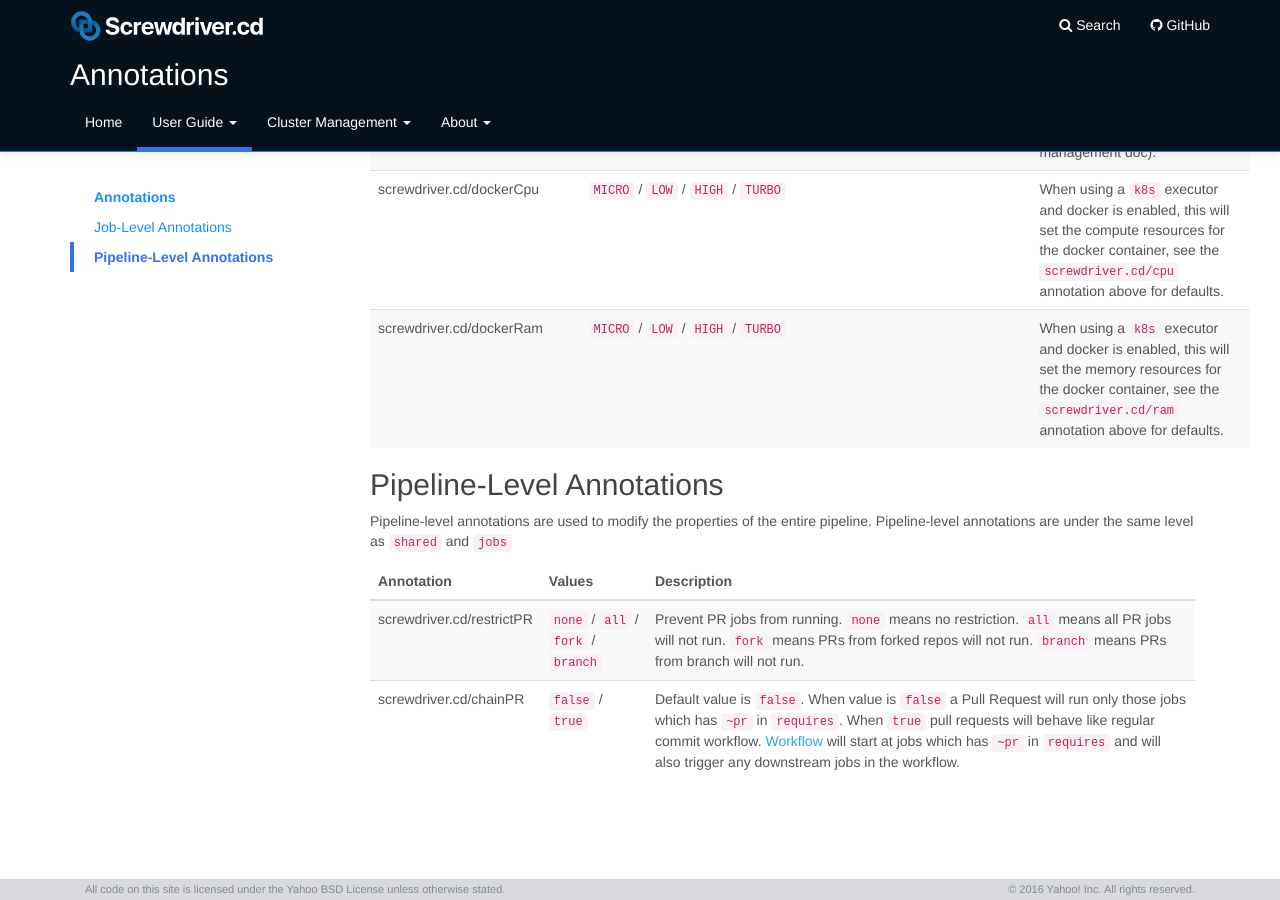
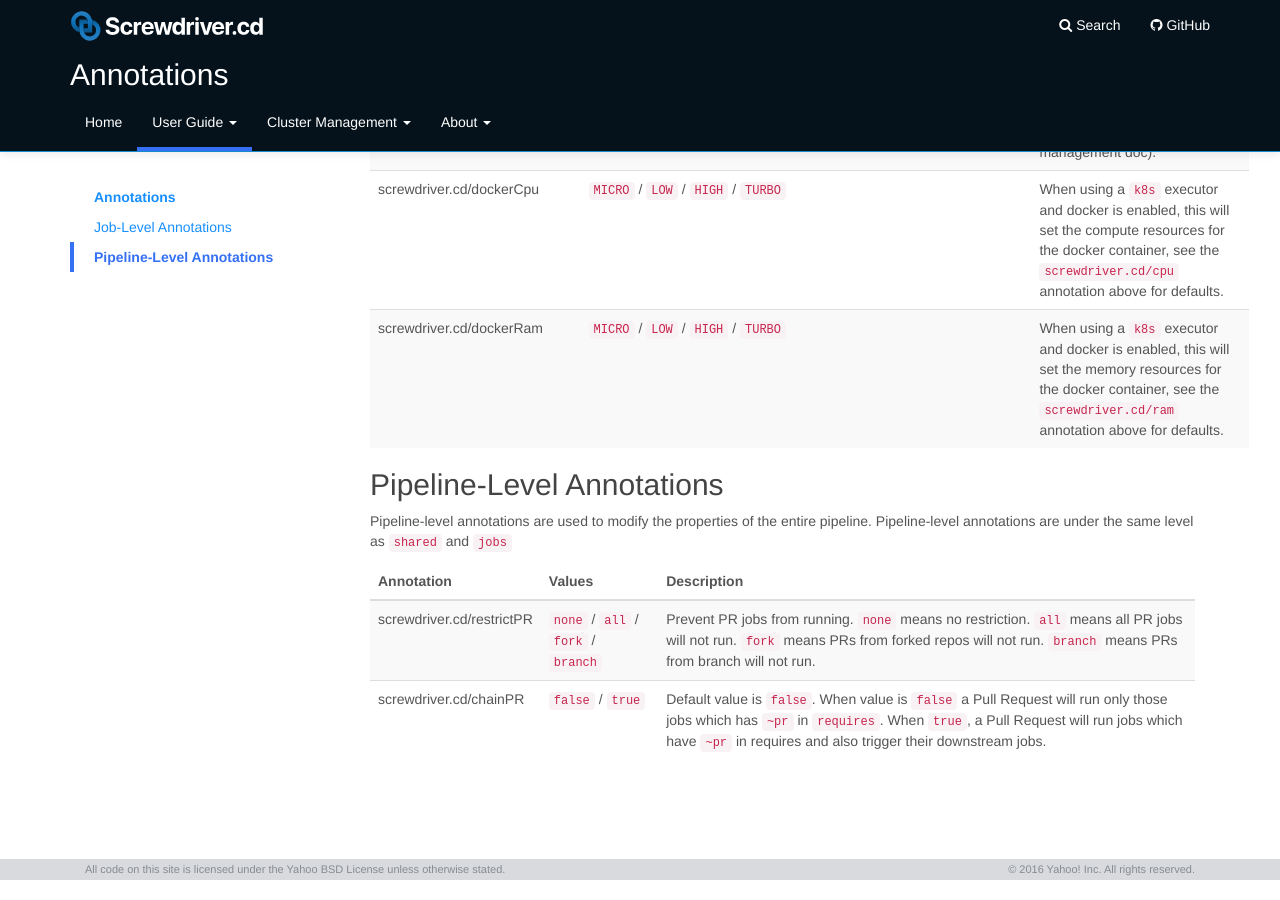
Before and after one commit to screwdriver-cd/guide, a Jekyll site: the page built from docs/user-guide/configuration/annotations.md, in a window 1280 px wide and 900 px high, scrolled down 2865 px. Built offline with Jekyll 4.4.1, drawn with Linux system fonts in a browser that asks for light colours.

Commit message:
fix: address code review comments.

```diff
--- a/docs/user-guide/configuration/annotations.md
+++ b/docs/user-guide/configuration/annotations.md
@@ -61,4 +61,4 @@ Pipeline-level annotations are used to modify the properties of the entire pipel
  | Annotation | Values | Description |
  |------------|--------|-------------|
  | screwdriver.cd/restrictPR | `none` / `all` / `fork` / `branch` | Prevent PR jobs from running. `none` means no restriction. `all` means all PR jobs will not run. `fork` means PRs from forked repos will not run. `branch` means PRs from branch will not run.|
- | screwdriver.cd/chainPR    | `false` / `true` | Default value is `false`. When value is `false` a Pull Request will run only those jobs which has `~pr` in `requires`. When `true` pull requests will behave like regular commit workflow. [Workflow](./workflow) will start at jobs which has `~pr` in `requires` and will also trigger any downstream jobs in the workflow.|
+ | screwdriver.cd/chainPR    | `false` / `true` | Default value is `false`. When value is `false` a Pull Request will run only those jobs which has `~pr` in `requires`. When `true`, a Pull Request will run jobs which have `~pr` in requires and also trigger their downstream jobs. |
```
